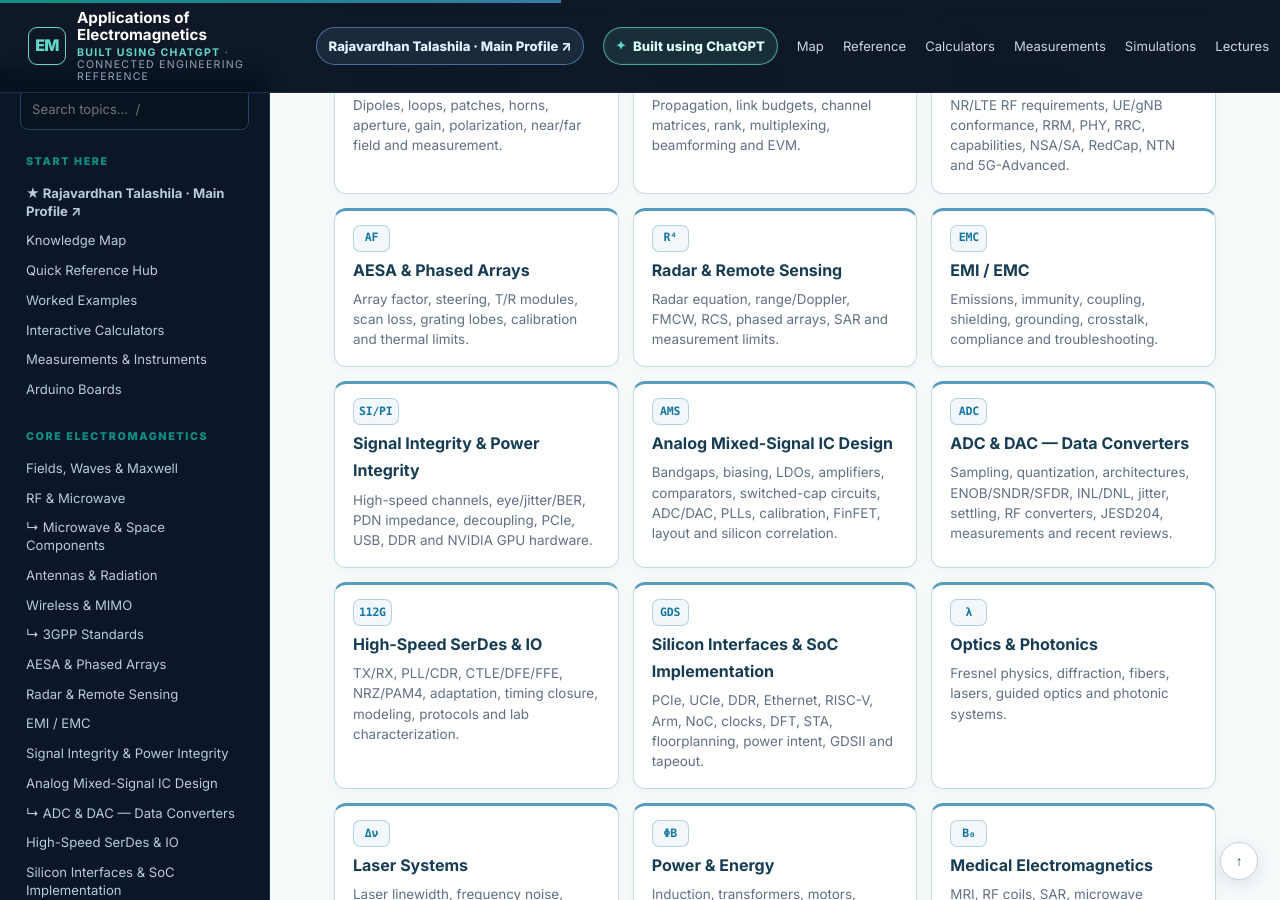
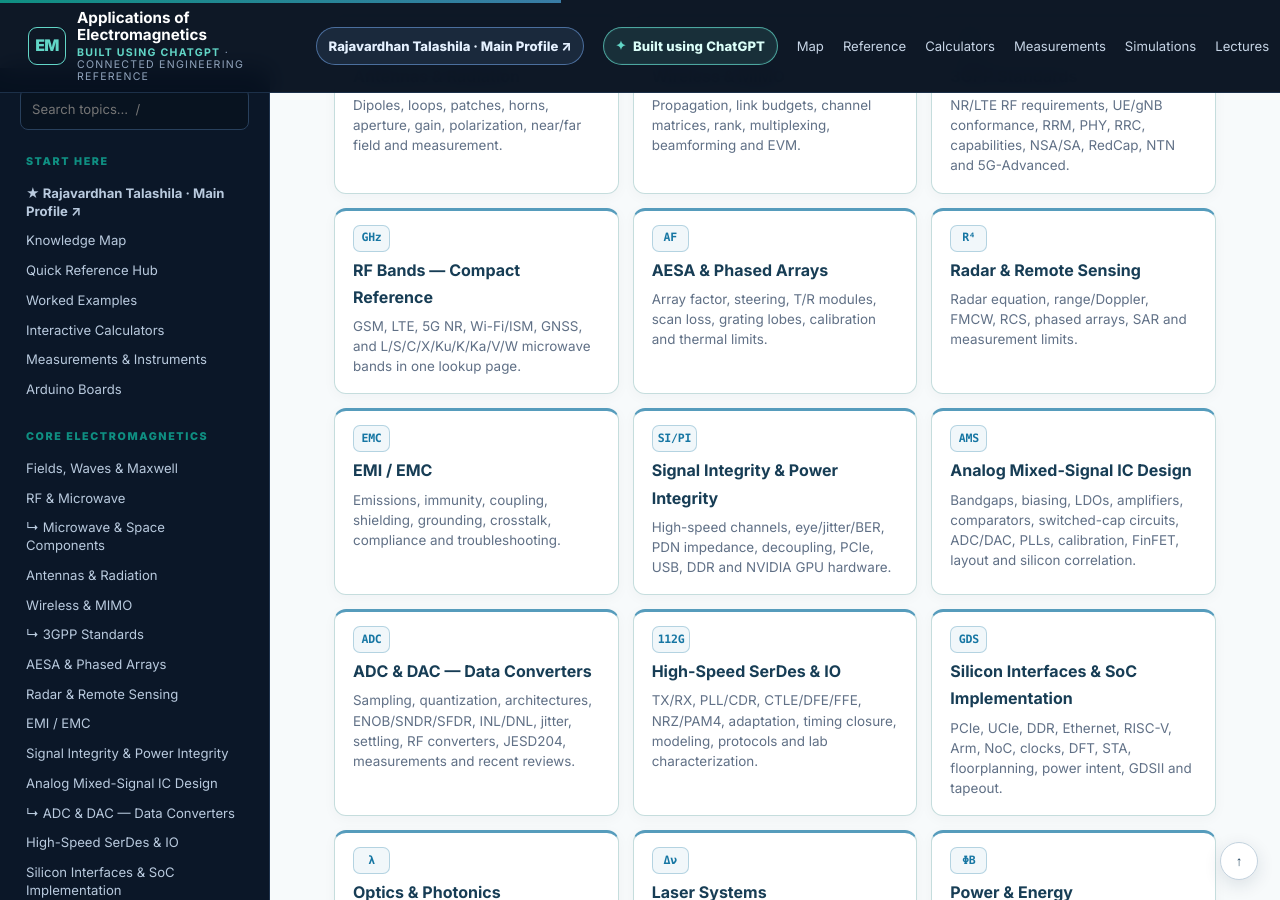
Before and after one commit to RajavardhanT/Electromagnetics_Applications, a Jekyll site: the page built from index.md, in a window 1280 px wide and 900 px high, scrolled down 2710 px. Built offline with Jekyll 4.4.1, drawn with Linux system fonts in a browser that asks for light colours.

Commit message:
Expose RF bands reference on homepage

```diff
--- a/index.md
+++ b/index.md
@@ -95,6 +95,7 @@
 <a class="reference-card" data-symbol="G" href="antennas/"><strong>Antennas & Radiation</strong><span>Dipoles, loops, patches, horns, aperture, gain, polarization, near/far field and measurement.</span></a>
 <a class="reference-card" data-symbol="H" href="wireless/"><strong>Wireless & MIMO</strong><span>Propagation, link budgets, channel matrices, rank, multiplexing, beamforming and EVM.</span></a>
 <a class="reference-card" data-symbol="3GPP" href="3gpp-standards/"><strong>3GPP Standards</strong><span>NR/LTE RF requirements, UE/gNB conformance, RRM, PHY, RRC, capabilities, NSA/SA, RedCap, NTN and 5G-Advanced.</span></a>
+<a class="reference-card" data-symbol="GHz" href="rf-bands/"><strong>RF Bands — Compact Reference</strong><span>GSM, LTE, 5G NR, Wi-Fi/ISM, GNSS, and L/S/C/X/Ku/K/Ka/V/W microwave bands in one lookup page.</span></a>
 <a class="reference-card" data-symbol="AF" href="aesa/"><strong>AESA & Phased Arrays</strong><span>Array factor, steering, T/R modules, scan loss, grating lobes, calibration and thermal limits.</span></a>
 <a class="reference-card" data-symbol="R⁴" href="radar/"><strong>Radar & Remote Sensing</strong><span>Radar equation, range/Doppler, FMCW, RCS, phased arrays, SAR and measurement limits.</span></a>
 <a class="reference-card" data-symbol="EMC" href="emc/"><strong>EMI / EMC</strong><span>Emissions, immunity, coupling, shielding, grounding, crosstalk, compliance and troubleshooting.</span></a>
```
